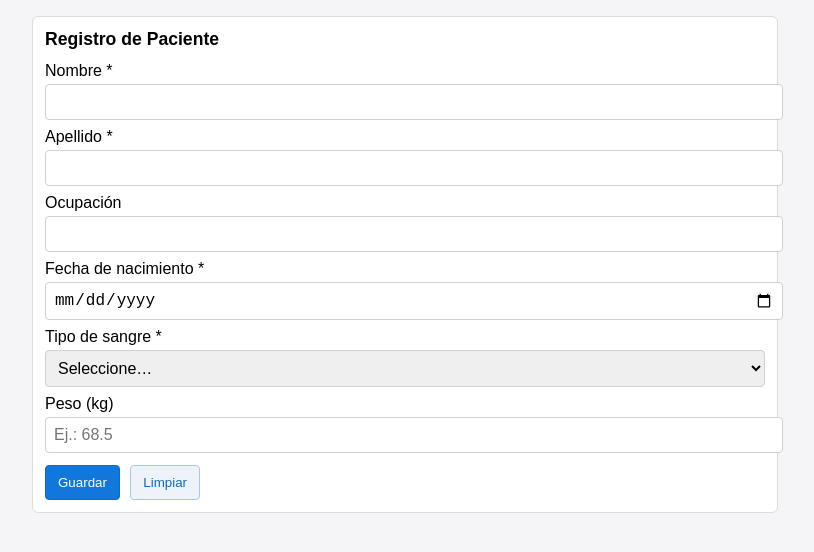
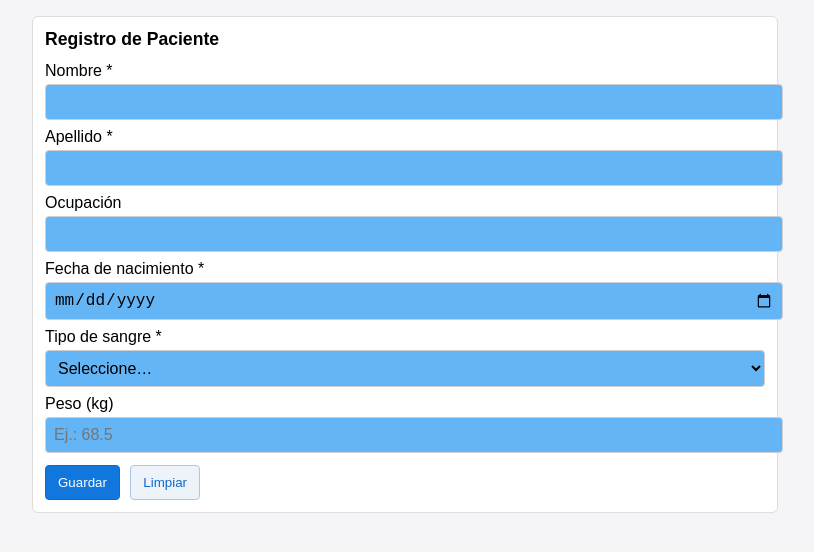
Before and after one commit to raulvelasquez1991/responsivo, a plain HTML site: page index.html in a window 1280 px wide. Shown: the whole page, without its empty margins (235-1049 px from the left). Drawn offline with Linux system fonts and the light colour scheme.

Commit message:
Refactor HTML structure and styles for patient form

```diff
--- a/index.html
+++ b/index.html
@@ -42,6 +42,7 @@
             border: 1px solid #cfcfd4;
             border-radius: 4px;
             font-size: 1rem;
+            background-color: #64b5f6;
         }
 
         .acciones {
@@ -201,4 +202,5 @@
     </form>
 </body>
 
+
 </html>
```
